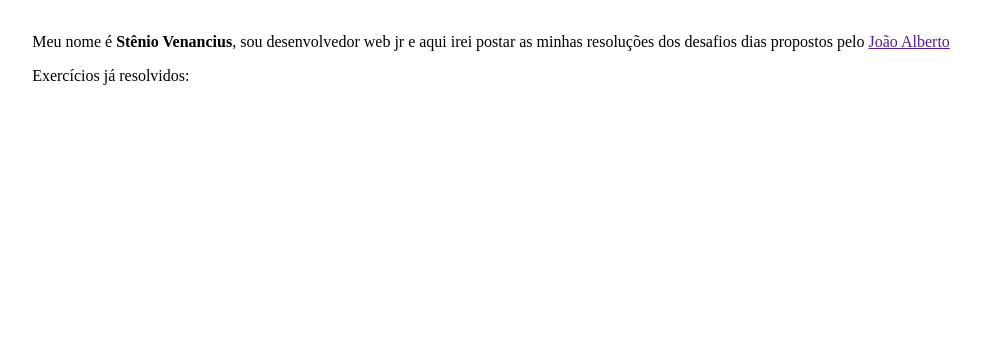
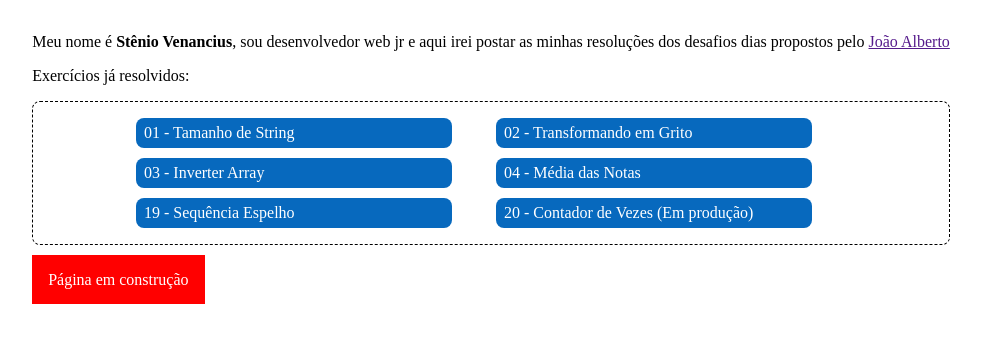
Before and after one commit to steniovenancius/Desafios-diarios, a plain HTML site: page index.html in a window 1280 px wide. Shown: the part 58-400 px from the top of the page, without its empty margins (149-1130 px from the left). Drawn offline with Linux system fonts and the light colour scheme.

Commit message:
Fazendo um layout Básico

```diff
--- a/index.html
+++ b/index.html
@@ -15,7 +15,26 @@
             <p>Meu nome é <strong>Stênio Venancius</strong>, sou desenvolvedor web jr e aqui irei postar as minhas resoluções dos desafios dias propostos pelo <a href="">João Alberto</a></p>
             <div>
                 <p>Exercícios já resolvidos: </p>
-
+                <ul>
+                    <li>
+                        <a href="./desafio-01-Tamanho de String/index.html">01 - Tamanho de String</a>
+                    </li>
+                    <li>
+                        <a href="./desafio-02-Transformar em Grito/index.html">02 - Transformando em Grito</a>
+                    </li>
+                    <li>
+                        <a href="./desafio-03-Inverter Array/index.html">03 - Inverter Array</a>
+                    </li>
+                    <li>
+                        <a href="./desafio-04-Media das Notas/index.html">04 - Média das Notas</a>
+                    </li>
+                    <li>
+                        <a href="./desafio-19-Sequencia Espelho/index.html">19 - Sequência Espelho</a>
+                    </li>
+                    <li>
+                        <a href="./desafio-20-Contador de Vezes/index.html">20 - Contador de Vezes (Em produção)</a>
+                    </li>
+                </ul>
             </div>
         </main>
     </section>
--- a/src/css/style.css
+++ b/src/css/style.css
@@ -5,19 +5,29 @@
     justify-content: center;
 }
 
+p + div::after {
+    content: "Página em construção";
+    padding: 1rem;
+    position: relative;
+    top: 10px;
+    color:white;
+    background-color: red;
+}
 ul {
     border: 1px dashed black;
     border-radius: 8px;
     padding: 1rem;
     display: grid;
     grid-template-columns: 350px 350px;
+    align-items: center;
+    justify-content: center;
     gap: 10px;
 }
 
 ul li {
     height: 30px;
     width: 300px;
-    padding: 0 5px;
+    padding: 0 .5rem;
     list-style: none;
     color: white;
     display: flex;
```
